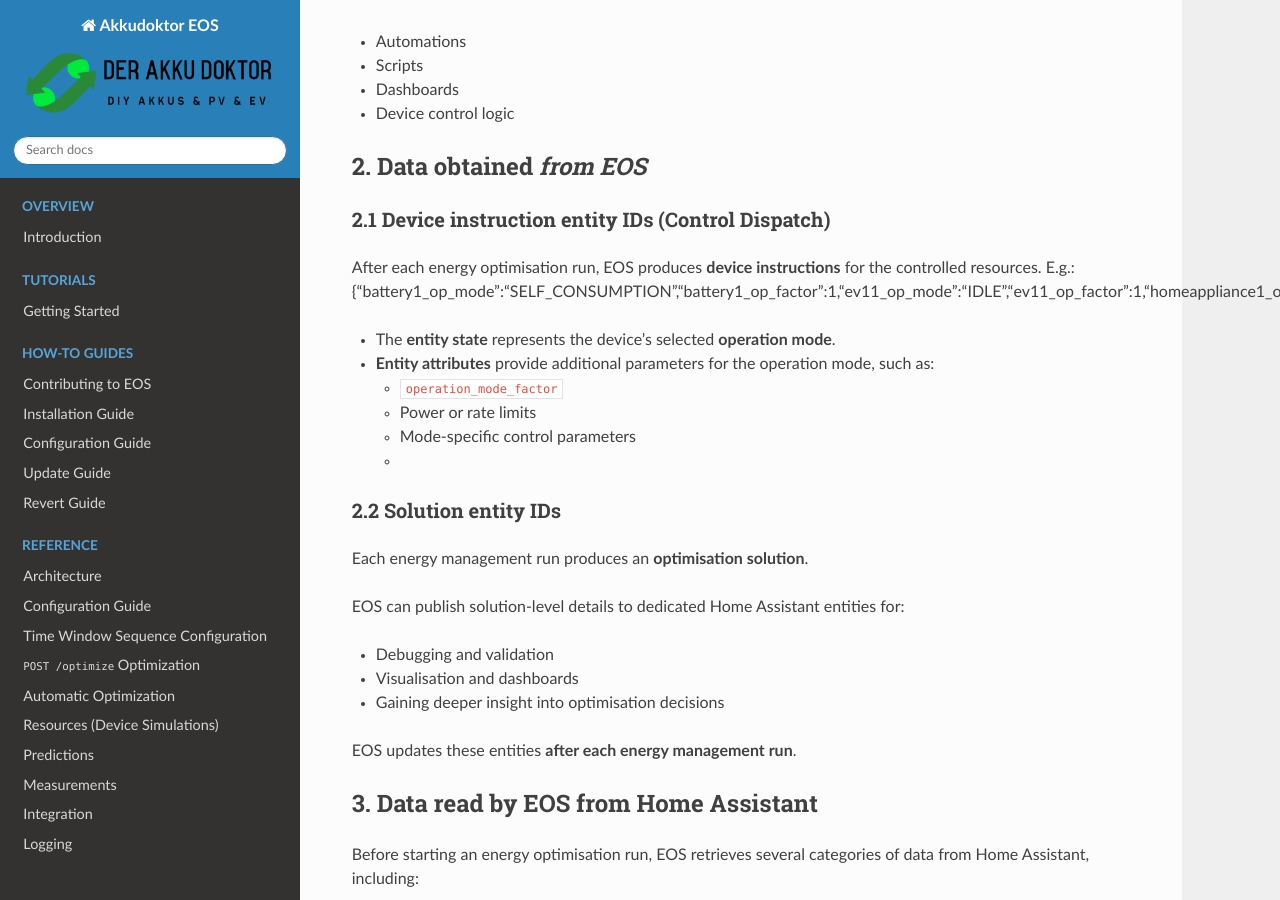
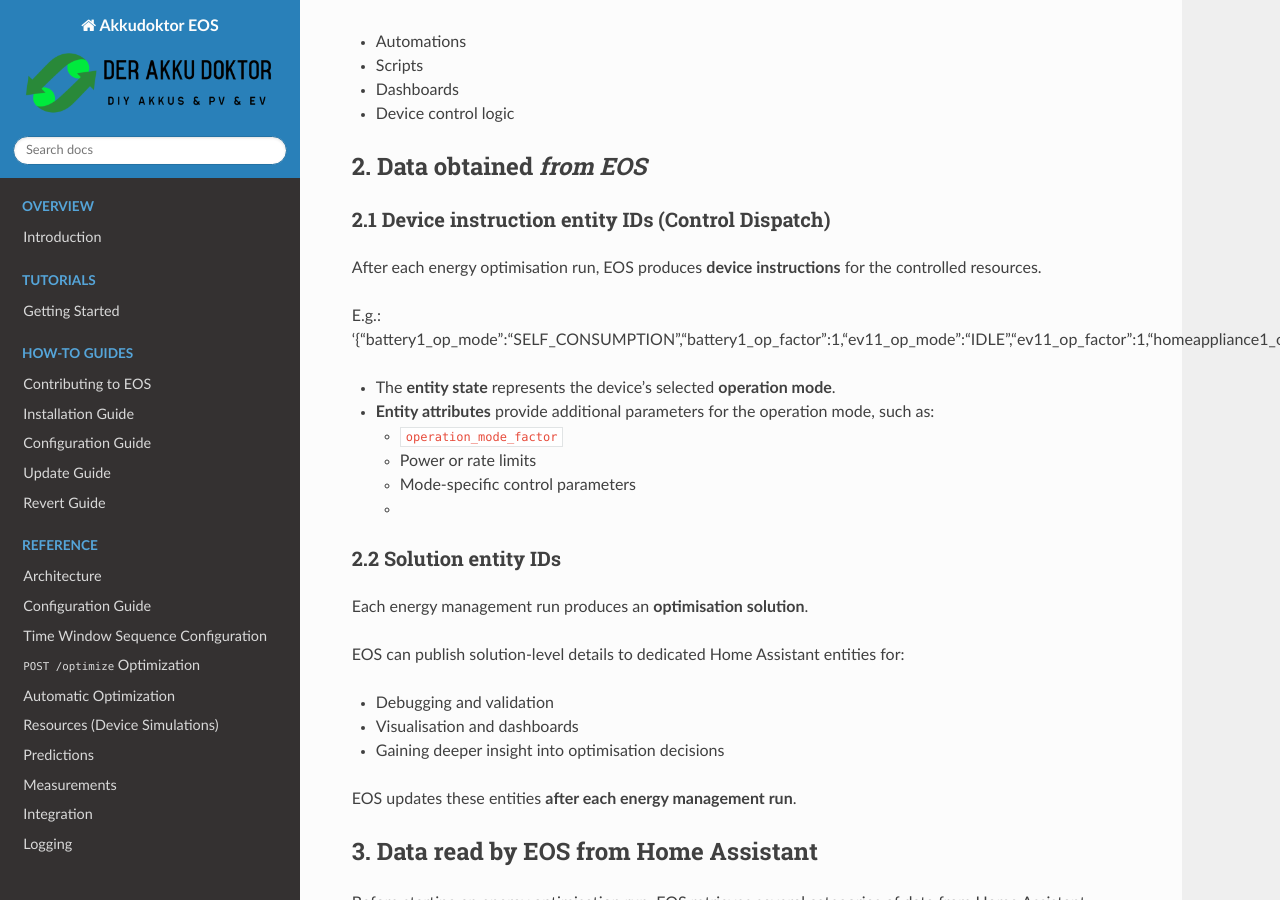
Before and after one commit to Akkudoktor-EOS/EOS, a Sphinx documentation site: the page built from docs/akkudoktoreos/adapter/adapternodered.md, in a window 1280 px wide and 900 px high, scrolled down 1752 px. Built offline with Sphinx 7.4.7 and the Read the Docs theme 3.1.0, drawn with Linux system fonts in a browser that asks for light colours.

Commit message:
Fix JSON formatting in device instruction example
Correct formatting of JSON example in device instruction section.

```diff
--- a/docs/akkudoktoreos/adapter/adapternodered.md
+++ b/docs/akkudoktoreos/adapter/adapternodered.md
@@ -79,8 +79,9 @@
 
 After each energy optimisation run, EOS produces **device instructions** for the
 controlled resources.
+
 E.g.:
-{"battery1_op_mode":"SELF_CONSUMPTION","battery1_op_factor":1,"ev11_op_mode":"IDLE","ev11_op_factor":1,"homeappliance1_op_mode":"RUN","homeappliance1_op_factor":1}
+'{"battery1_op_mode":"SELF_CONSUMPTION","battery1_op_factor":1,"ev11_op_mode":"IDLE","ev11_op_factor":1,"homeappliance1_op_mode":"RUN","homeappliance1_op_factor":1}'
 
 * The **entity state** represents the device's selected **operation mode**.
 * **Entity attributes** provide additional parameters for the operation mode, such as:
```
